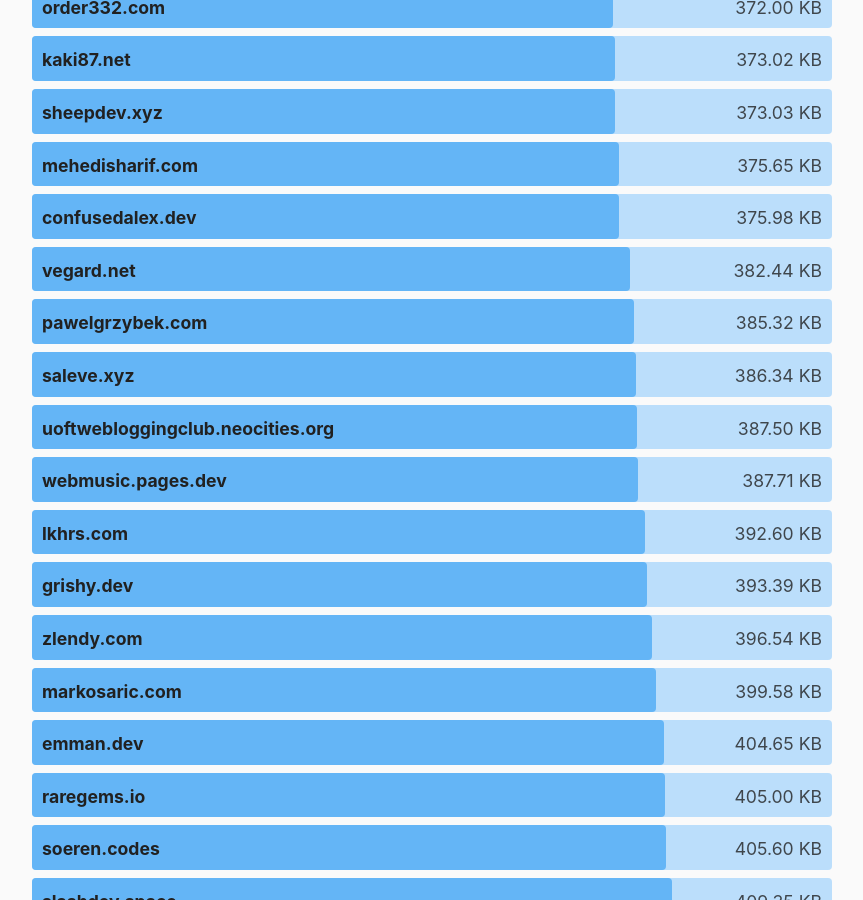
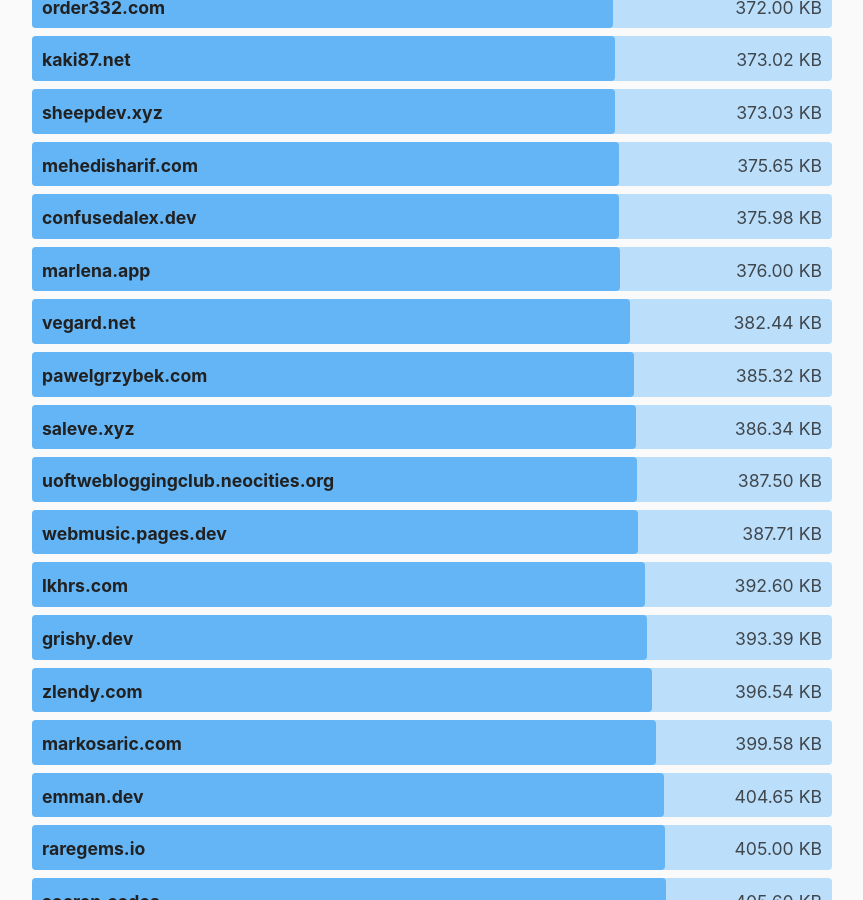
Before and after one commit to kevquirk/512kb.club, a Jekyll site: the page built from index.md, in a window 1280 px wide and 900 px high, scrolled down 43727 px. Shown: the whole window, without its empty margins (208-1071 px from the left). Built offline with Jekyll 4.4.1, drawn with Linux system fonts in a browser that asks for light colours.

Commit message:
add Marlena.app
Adding the site marlena.app with size 376kb (as of cloudflare scan https://radar.cloudflare.com/scan/bc206a7c-957e-414a-befd-cf67fa3e3c78)

```diff
--- a/_data/sites.yml
+++ b/_data/sites.yml
@@ -2398,6 +2398,11 @@
   size: 179.81
   last_checked: 2025-05-18
 
+- domain: marlena.app
+  url: http://marlena.app/
+  size: 376
+  last_checked: 2025-08-07
+
 - domain: martin.baillie.id
   url: https://martin.baillie.id/
   size: 130.33
```
